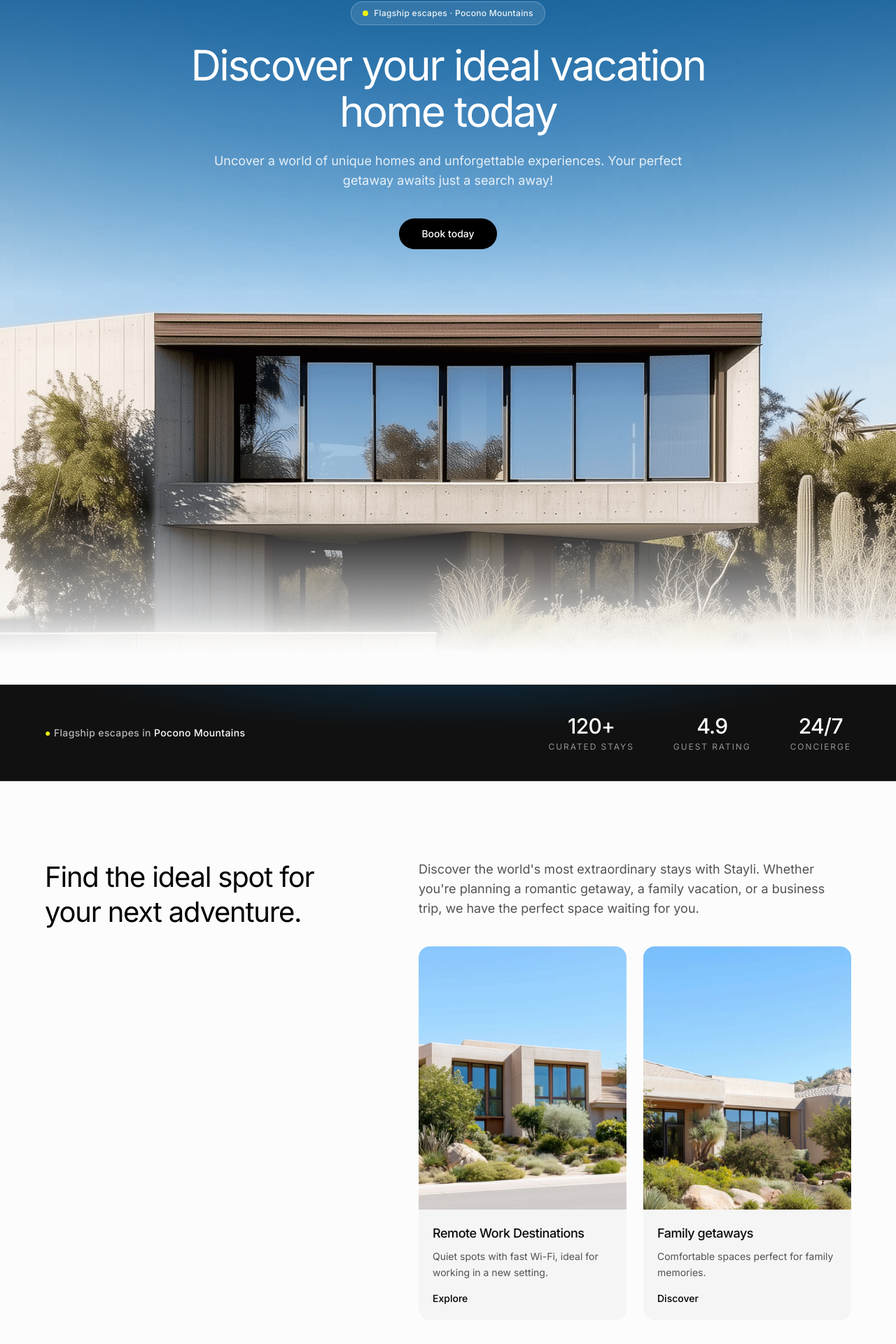
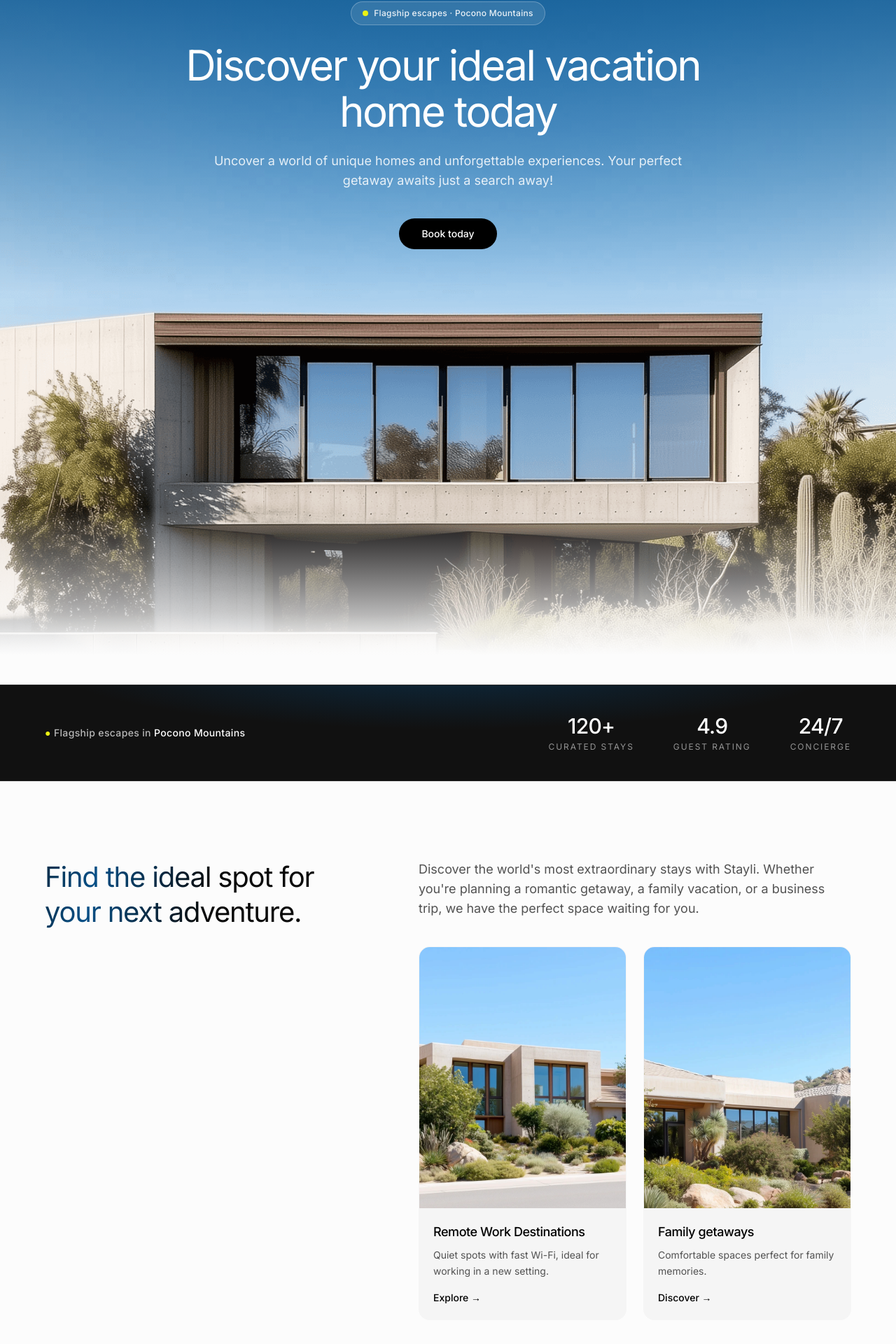
Before and after one commit to bearllc555-spec/vacation-homes, a React (Vite) app: page / in a window 1280 px wide. Shown: the part 158-2078 px from the top of the page at 70% size. Built offline with nearby package versions, Linux system fonts and the light colour scheme.

Commit message:
Add animated headings and card hover effects (v1.15).
Stagger hero type, shimmer section titles, and lift-zoom-glow card interactions across listings, blog, and categories.

Co-authored-by: Cursor <cursoragent@cursor.com>

```diff
--- a/src/components/CtaSection.tsx
+++ b/src/components/CtaSection.tsx
@@ -1,5 +1,6 @@
 import { images } from "../lib/assets";
 import { Button } from "./ui/Button";
+import { AnimatedHeading } from "./ui/AnimatedHeading";
 
 /** Framer CTA "Variant 1" — same gradient + flip as hero (454px band on 750px section) */
 const CTA_BLUE_GRADIENT =
@@ -22,9 +23,13 @@ export function CtaSection() {
         aria-hidden
       />
       <div className="relative z-10 mx-auto flex min-h-[420px] max-w-[1280px] flex-col items-center justify-start px-6 pt-20 text-center md:px-10 lg:min-h-[750px] lg:px-16 lg:pt-[96px]">
-        <h2 className="text-[clamp(1.75rem,4vw,2.75rem)] font-normal leading-tight tracking-[-0.03em]">
+        <AnimatedHeading
+          as="h2"
+          variant="shimmer-light"
+          className="text-[clamp(1.75rem,4vw,2.75rem)] font-normal leading-tight tracking-[-0.03em]"
+        >
           Find a home away from home!
-        </h2>
+        </AnimatedHeading>
         <div className="mt-8">
           <Button href="#contact">List Your Property</Button>
         </div>
--- a/src/components/HeroSection.tsx
+++ b/src/components/HeroSection.tsx
@@ -3,6 +3,7 @@ import { poconosLocation } from "../lib/location";
 import { images } from "../lib/assets";
 import { SiteHeader } from "./SiteHeader";
 import { Button } from "./ui/Button";
+import { AnimatedHeading } from "./ui/AnimatedHeading";
 
 /** Framer "Variant 1" CSS + matrix(-1,0,0,-1) flip so deep blue reads at the top */
 const HERO_BLUE_GRADIENT =
@@ -46,12 +47,13 @@ export function HeroSection() {
           </span>
           Flagship escapes · {poconosLocation.region}
         </p>
-        <h1
+        <AnimatedHeading
+          as="h1"
+          variant="stagger"
           className="max-w-4xl text-[clamp(2.25rem,6vw,3.75rem)] font-normal leading-[1.1] tracking-[-0.04em]"
-          style={{ letterSpacing: "-0.04em" }}
         >
           {business.tagline}
-        </h1>
+        </AnimatedHeading>
         <p className="mt-6 max-w-2xl text-base text-white/85 md:text-lg">
           {business.heroSubtext}
         </p>
--- a/src/components/IntroSection.tsx
+++ b/src/components/IntroSection.tsx
@@ -1,14 +1,19 @@
 import { images } from "../lib/assets";
 import { categories } from "../content/site";
+import { AnimatedHeading } from "./ui/AnimatedHeading";
 
 export function IntroSection() {
   return (
     <section id="about" className="bg-[#fcfcfc] py-20 md:py-28">
       <div className="mx-auto max-w-[1280px] px-6 md:px-10 lg:px-16">
         <div className="grid gap-10 lg:grid-cols-[minmax(0,470px)_1fr] lg:gap-16">
-          <h2 className="text-[clamp(1.75rem,4vw,2.5rem)] font-normal leading-tight tracking-[-0.03em] text-black">
+          <AnimatedHeading
+            as="h2"
+            variant="shimmer"
+            className="text-[clamp(1.75rem,4vw,2.5rem)] font-normal leading-tight tracking-[-0.03em]"
+          >
             Find the ideal spot for your next adventure.
-          </h2>
+          </AnimatedHeading>
           <div>
             <p className="text-base leading-relaxed text-neutral-600 md:text-lg">
               Discover the world&apos;s most extraordinary stays with Stayli.
@@ -19,24 +24,28 @@ export function IntroSection() {
               {categories.map((cat) => (
                 <article
                   key={cat.title}
-                  className="group overflow-hidden rounded-2xl bg-neutral-100"
+                  className="card-magic card-magic-panel overflow-hidden rounded-2xl border border-transparent bg-neutral-100"
                 >
-                  <img
-                    src={cat.image}
-                    alt=""
-                    className="aspect-[376/476] w-full object-cover transition-transform duration-500 group-hover:scale-[1.02]"
-                    loading="lazy"
-                  />
+                  <div className="card-magic-media">
+                    <img
+                      src={cat.image}
+                      alt=""
+                      className="aspect-[376/476] w-full object-cover"
+                      loading="lazy"
+                    />
+                  </div>
                   <div className="p-5">
-                    <h3 className="text-lg font-medium tracking-tight">{cat.title}</h3>
+                    <h3 className="card-magic-title text-lg font-medium tracking-tight text-black">
+                      {cat.title}
+                    </h3>
                     <p className="mt-2 text-sm leading-relaxed text-neutral-600">
                       {cat.body}
                     </p>
                     <a
                       href="#listings"
-                      className="mt-4 inline-block text-sm font-medium text-black underline-offset-4 hover:underline"
+                      className="card-magic-cta mt-4 inline-block text-sm font-medium text-black underline-offset-4 hover:underline"
                     >
-                      {cat.cta}
+                      {cat.cta} →
                     </a>
                   </div>
                 </article>
--- a/src/components/TestimonialsSection.tsx
+++ b/src/components/TestimonialsSection.tsx
@@ -37,16 +37,18 @@ export function TestimonialsSection() {
                 </figcaption>
               </div>
 
-              <div className="w-full shrink-0 md:w-[376px]">
+              <div className="card-magic w-full shrink-0 md:w-[376px]">
+                <div className="card-magic-media overflow-hidden rounded-2xl">
                   <img
                     src={t.photo}
                     alt=""
-                  className="aspect-[376/464] w-full rounded-2xl object-cover"
+                    className="aspect-[376/464] w-full object-cover"
                     width={376}
                     height={464}
                     loading="eager"
                     decoding="async"
                   />
+                </div>
               </div>
             </figure>
           ))}
--- /dev/null
+++ b/src/components/ui/AnimatedHeading.tsx
@@ -0,0 +1,72 @@
+import type { ElementType, ReactNode } from "react";
+
+type AnimatedHeadingProps = {
+  children: ReactNode;
+  as?: ElementType;
+  variant?: "stagger" | "shimmer" | "shimmer-light";
+  className?: string;
+};
+
+export function AnimatedHeading({
+  children,
+  as: Tag = "h2",
+  variant = "shimmer",
+  className = "",
+}: AnimatedHeadingProps) {
+  const text = typeof children === "string" ? children : null;
+
+  if (variant === "stagger" && text) {
+    const words = text.split(" ");
+    return (
+      <Tag className={`text-magic-stagger ${className}`}>
+        {words.map((word, i) => (
+          <span
+            key={`${word}-${i}`}
+            className="magic-word"
+            style={{ animationDelay: `${0.07 * i + 0.2}s` }}
+          >
+            {word}
+            {i < words.length - 1 ? "\u00A0" : ""}
+          </span>
+        ))}
+      </Tag>
+    );
+  }
+
+  const magicClass =
+    variant === "shimmer-light"
+      ? "text-magic-shimmer-light"
+      : "text-magic-shimmer";
+
+  return <Tag className={`${magicClass} ${className}`}>{children}</Tag>;
+}
+
+/** Shimmer only the last segment after a line break or em dash */
+export function AnimatedHeadingLines({
+  lines,
+  shimmerLastLine = true,
+  as: Tag = "h2",
+  className = "",
+}: {
+  lines: string[];
+  shimmerLastLine?: boolean;
+  as?: ElementType;
+  className?: string;
+}) {
+  return (
+    <Tag className={className}>
+      {lines.map((line, i) => {
+        const isLast = i === lines.length - 1;
+        const useShimmer = shimmerLastLine && isLast;
+        return (
+          <span
+            key={line}
+            className={`block ${useShimmer ? "text-magic-shimmer" : ""}`}
+          >
+            {line}
+          </span>
+        );
+      })}
+    </Tag>
+  );
+}
--- a/src/index.css
+++ b/src/index.css
@@ -20,10 +20,16 @@
 
     .reveal,
     .hero-badge,
-    .contact-success {
+    .contact-success,
+    .magic-word,
+    .text-magic-shimmer,
+    .text-magic-shimmer-light,
+    .card-magic,
+    .card-magic * {
       opacity: 1 !important;
       transform: none !important;
       animation: none !important;
+      transition: none !important;
     }
   }
 }
@@ -49,6 +55,130 @@
   .contact-success {
     animation: success-pop 0.55s cubic-bezier(0.22, 1, 0.36, 1);
   }
+
+  /* Animated typography */
+  .text-magic-stagger .magic-word {
+    display: inline-block;
+    opacity: 0;
+    transform: translateY(0.4em);
+    animation: magic-word-in 0.65s cubic-bezier(0.22, 1, 0.36, 1) forwards;
+  }
+
+  .text-magic-shimmer {
+    background-image: linear-gradient(
+      105deg,
+      #0a0a0a 0%,
+      #0a0a0a 35%,
+      #065087 48%,
+      #0a0a0a 62%,
+      #0a0a0a 100%
+    );
+    background-size: 220% auto;
+    -webkit-background-clip: text;
+    background-clip: text;
+    color: transparent;
+    animation: magic-shimmer 5s ease-in-out infinite;
+  }
+
+  .text-magic-shimmer-light {
+    background-image: linear-gradient(
+      105deg,
+      #ffffff 0%,
+      #ffffff 38%,
+      #ebf213 50%,
+      #ffffff 62%,
+      #ffffff 100%
+    );
+    background-size: 220% auto;
+    -webkit-background-clip: text;
+    background-clip: text;
+    color: transparent;
+    animation: magic-shimmer 4.5s ease-in-out infinite;
+  }
+
+  /* Card hover magic */
+  .card-magic {
+    transition:
+      transform 0.45s cubic-bezier(0.22, 1, 0.36, 1),
+      box-shadow 0.45s cubic-bezier(0.22, 1, 0.36, 1);
+  }
+
+  .card-magic:hover {
+    transform: translateY(-8px);
+    box-shadow:
+      0 28px 56px -20px rgba(6, 80, 135, 0.28),
+      0 12px 24px -12px rgba(0, 0, 0, 0.12);
+  }
+
+  .card-magic-media {
+    position: relative;
+    overflow: hidden;
+  }
+
+  .card-magic-media::after {
+    content: "";
+    position: absolute;
+    inset: 0;
+    background: linear-gradient(
+      to top,
+      rgba(6, 80, 135, 0.35) 0%,
+      transparent 55%
+    );
+    opacity: 0;
+    transition: opacity 0.45s ease;
+    pointer-events: none;
+  }
+
+  .card-magic:hover .card-magic-media::after {
+    opacity: 1;
+  }
+
+  .card-magic-media img {
+    transition: transform 0.7s cubic-bezier(0.22, 1, 0.36, 1);
+  }
+
+  .card-magic:hover .card-magic-media img {
+    transform: scale(1.07);
+  }
+
+  .card-magic-sub {
+    transition:
+      transform 0.45s cubic-bezier(0.22, 1, 0.36, 1),
+      box-shadow 0.45s cubic-bezier(0.22, 1, 0.36, 1);
+  }
+
+  .card-magic:hover .card-magic-sub {
+    transform: translateY(-3px);
+    box-shadow: 0 12px 28px -8px rgba(0, 0, 0, 0.18);
+  }
+
+  .card-magic-title {
+    transition: color 0.3s ease;
+  }
+
+  .card-magic:hover .card-magic-title {
+    color: #065087;
+  }
+
+  .card-magic-cta {
+    display: inline-block;
+    transition: transform 0.3s ease;
+  }
+
+  .card-magic:hover .card-magic-cta {
+    transform: translateX(4px);
+  }
+
+  .card-magic-panel {
+    transition:
+      border-color 0.4s ease,
+      background-color 0.4s ease;
+  }
+
+  .card-magic:hover.card-magic-panel {
+    border-color: rgba(6, 80, 135, 0.2);
+    background-color: #fff;
+  }
 }
 
 @keyframes hero-badge-in {
@@ -59,6 +189,23 @@
   to {
     opacity: 1;
     transform: translateY(0);
+  }
+}
+
+@keyframes magic-word-in {
+  to {
+    opacity: 1;
+    transform: translateY(0);
+  }
+}
+
+@keyframes magic-shimmer {
+  0%,
+  100% {
+    background-position: 0% center;
+  }
+  50% {
+    background-position: 100% center;
   }
 }
 
--- a/src/lib/version.ts
+++ b/src/lib/version.ts
@@ -1,2 +1,2 @@
 /** Increment on every change — shown in the site header */
-export const SITE_VERSION = "v1.14";
+export const SITE_VERSION = "v1.15";
```
Also changed, not shown: src/components/JournalSection.tsx (+11 -10 lines), src/components/ListingCard.tsx (+4 -4 lines), src/components/ListingsSection.tsx (+6 -5 lines), src/components/WhySection.tsx (+14 -4 lines). Lines whose indentation alone changed are shown as unchanged.
